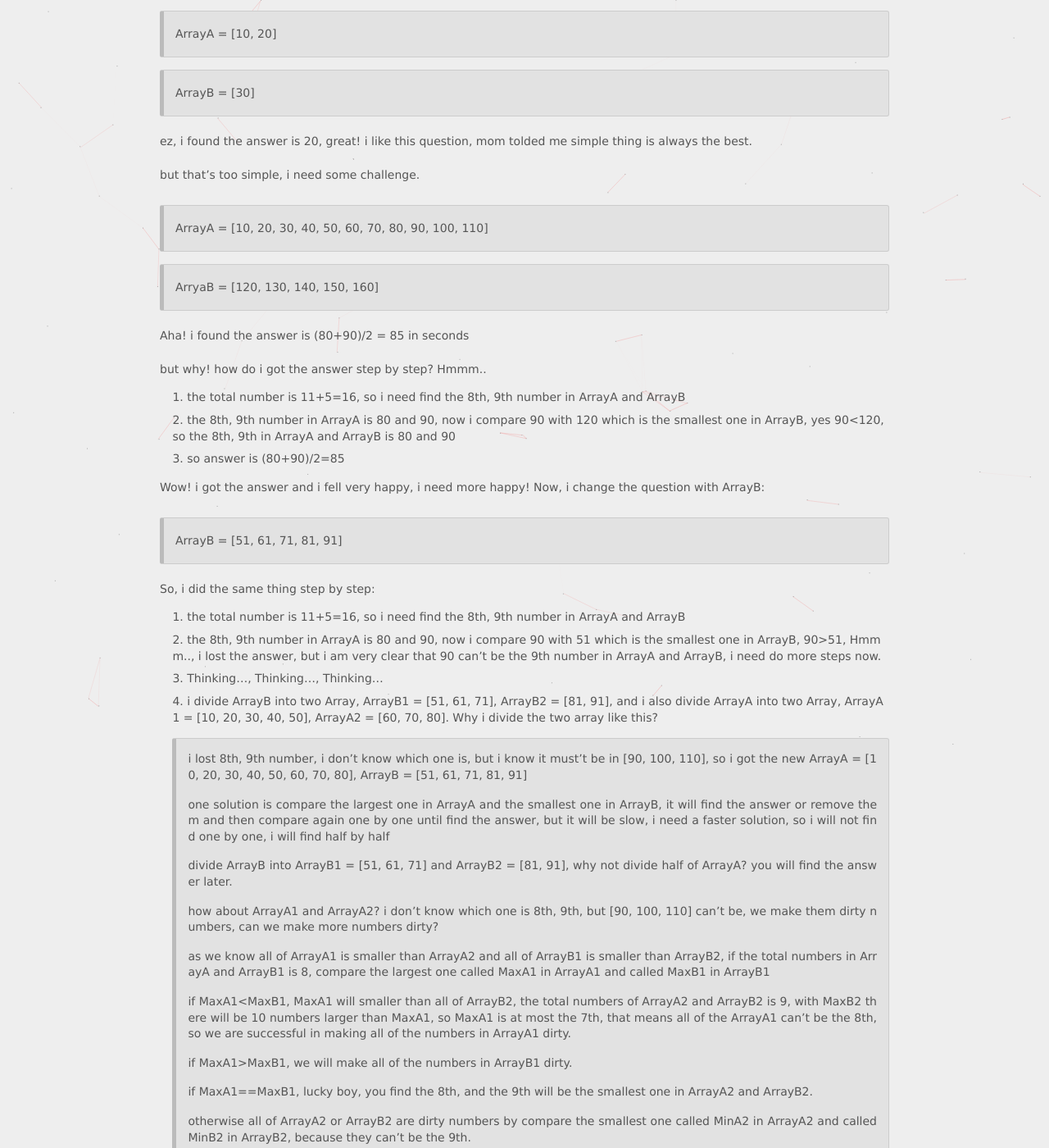
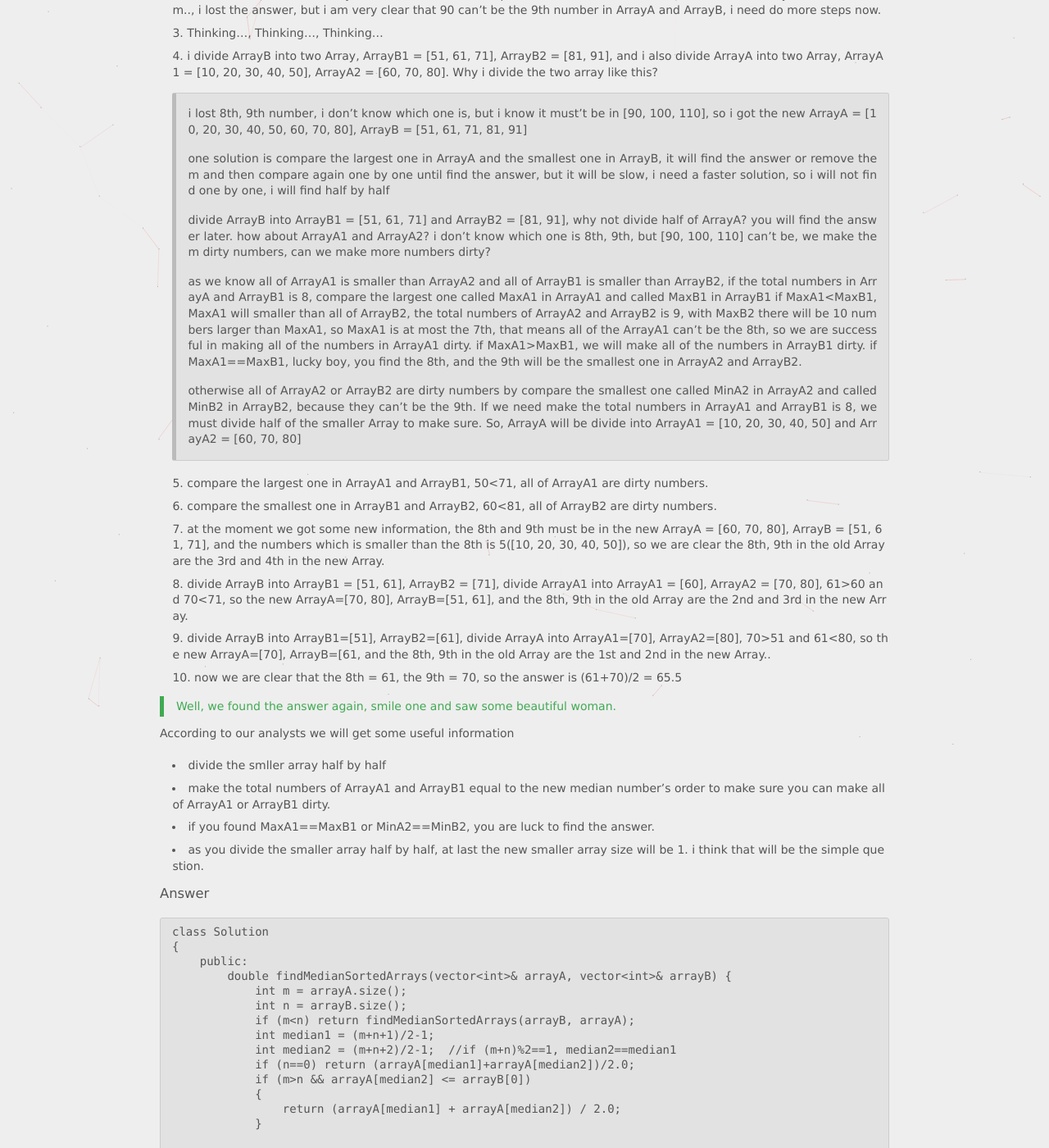
Before and after one commit to freeblank/blog, a Jekyll site: the page built from _posts/2017-07-22-Median of Two Sorted Arrays.md, in a window 1280 px wide and 1400 px high, scrolled down 1629 px. Shown: the whole window at 82% size. Built offline with Jekyll 4.4.1, drawn with Linux system fonts in a browser that asks for light colours; nearby versions of some CDN libraries; comment, search, counter and statistics services are not loaded; some of the changed text lies outside the part shown.

Commit message:
change format

```diff
--- a/_posts/2017-07-22-Median of Two Sorted Arrays.md
+++ b/_posts/2017-07-22-Median of Two Sorted Arrays.md
@@ -6,50 +6,38 @@ date: "2017-07-22 17:06"
 
 # Question:
 > There are two sorted arrays arrayA and arrayB of size m and n respectively.
-
 > Find the median of the two sorted arrays. The overall run time complexity should be O(log (m+n)).
 
 ### Median
 > The median of a finite list of numbers can be found by arranging all the numbers from smallest to greatest.
-
 > If there is an odd number of numbers, the middle one is picked. For example, consider the set of numbers
-
 > 1, 3, 3, 6, 7, 8, 9
-
 > This set contains seven numbers. The median is the fourth of them, which is 6.
-
 > If there are an even number of observations, then there is no single middle value; the median is then usually defined to be the mean of the two middle values.[1][2] For example, in the data set
-
 > 1, 2, 3, 4, 5, 6, 8, 9
-
 > the median is the mean of the middle two numbers: this is (4 + 5) ÷ 2, which is 4.5.
 
 ### Example 1:
 > arrayA = [1, 3]
-arrayB = [2]
-
+> arrayB = [2]
 > The median is 2.0
 
 ### Example 2:
 > arrayA = [1, 2]
-arrayB = [3, 4]
-
+> arrayB = [3, 4]
 > The median is (2 + 3)/2 = 2.5
 
 
 
 ### Means:
 > ArrayA = [A1, A2...Am], A1<A2<...<Am
-
 > ArrayB = [B1, B2...Bn], B1<B2<...<Bn
-
 > Findout the median number in ArrayA or ArrayB
 
 # Thinking
 Oh Shit! What the fuck question! i am just a stupid man which i just can answer the question like this
 
 > ArrayA = [10, 20]
-
 > ArrayB = [30]
 
 ez, i found the answer is 20, great! i like this question, mom tolded me simple thing is always the best.
@@ -57,7 +45,6 @@ ez, i found the answer is 20, great! i like this question, mom tolded me simple
 but that's too simple, i need some challenge.
 
 > ArrayA = [10, 20, 30, 40, 50, 60, 70, 80, 90, 100, 110]
-
 > ArryaB = [120, 130, 140, 150, 160]
 
 Aha! i found the answer is (80+90)/2 = 85 in seconds
@@ -81,21 +68,15 @@ So, i did the same thing step by step:
 > one solution is compare the largest one in ArrayA and the smallest one in ArrayB, it will find the answer or remove them and then compare again one by one until find the answer, but it will be slow, i need a faster solution, so i will not find one by one, i will find half by half
 >
 > divide ArrayB into ArrayB1 = [51, 61, 71] and ArrayB2 = [81, 91], why not divide half of ArrayA? you will find the answer later.
->
 > how about ArrayA1 and ArrayA2? i don't know which one is 8th, 9th, but [90, 100, 110] can't be, we make them dirty numbers, can we make more numbers dirty?
 >
 > as we know all of ArrayA1 is smaller than ArrayA2 and all of ArrayB1 is smaller than ArrayB2, if the total numbers in ArrayA and ArrayB1 is 8, compare the largest one called MaxA1 in ArrayA1 and called MaxB1 in ArrayB1
->
 > if MaxA1<MaxB1, MaxA1 will smaller than all of ArrayB2, the total numbers of ArrayA2 and ArrayB2 is 9, with MaxB2 there will be 10 numbers larger than MaxA1, so MaxA1 is at most the 7th, that means all of the ArrayA1 can't be the 8th, so we are successful in making all of the numbers in ArrayA1 dirty.
->
 > if MaxA1>MaxB1, we will make all of the numbers in ArrayB1 dirty.
->
 > if MaxA1==MaxB1, lucky boy, you find the 8th, and the 9th will be the smallest one in ArrayA2 and ArrayB2.
 >
 > otherwise all of ArrayA2 or ArrayB2 are dirty numbers by compare the smallest one called MinA2 in ArrayA2 and called MinB2 in ArrayB2, because they can't be the 9th.
->
 > If we need make the total numbers in ArrayA1 and ArrayB1 is 8, we must divide half of the smaller Array to make sure.
->
 > So, ArrayA will be divide into ArrayA1 = [10, 20, 30, 40, 50] and ArrayA2 = [60, 70, 80]
 5. compare the largest one in ArrayA1 and ArrayB1, 50<71, all of ArrayA1 are dirty numbers.
 6. compare the smallest one in ArrayB1 and ArrayB2, 60<81, all of ArrayB2 are dirty numbers.
```
